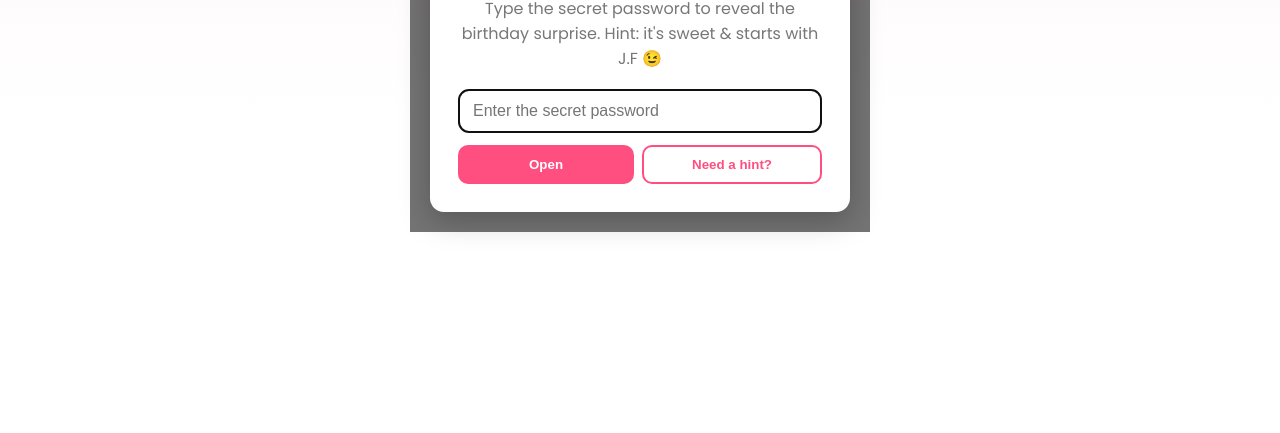
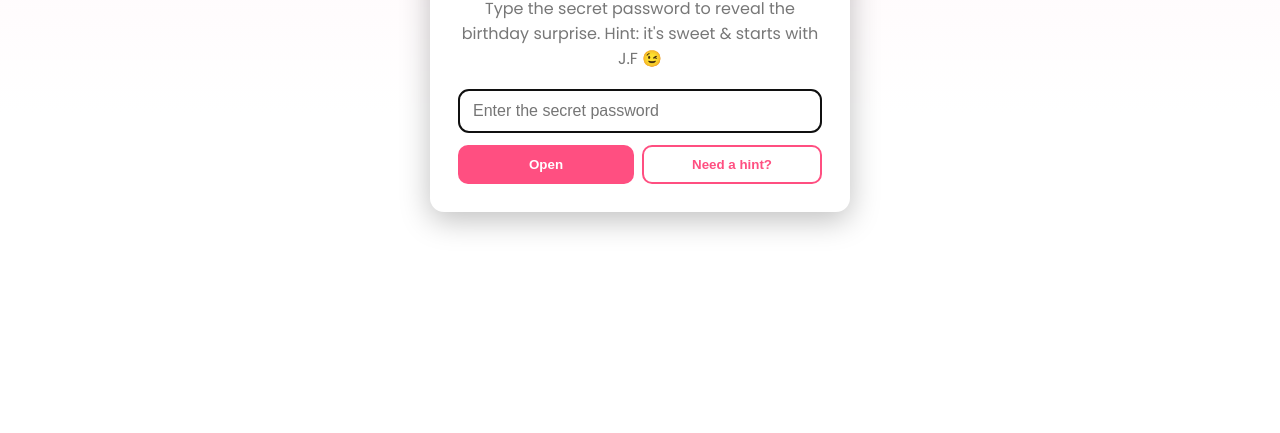
Before and after one commit to rafiul-islam81/secret-room, a plain HTML site: page index.html in a window 1280 px wide. Shown: the part 367-800 px from the top of the page. Drawn offline with Linux system fonts and the light colour scheme.

Commit message:
Update index.html

```diff
--- a/index.html
+++ b/index.html
@@ -41,7 +41,7 @@
       display: flex;
       align-items: center;
       justify-content: center;
-      background: rgba(0, 0, 0, 0.55);
+      /* background: rgba(0, 0, 0, 0.55); */
       backdrop-filter: blur(4px);
       z-index: 9999;
       padding: 20px;
```
